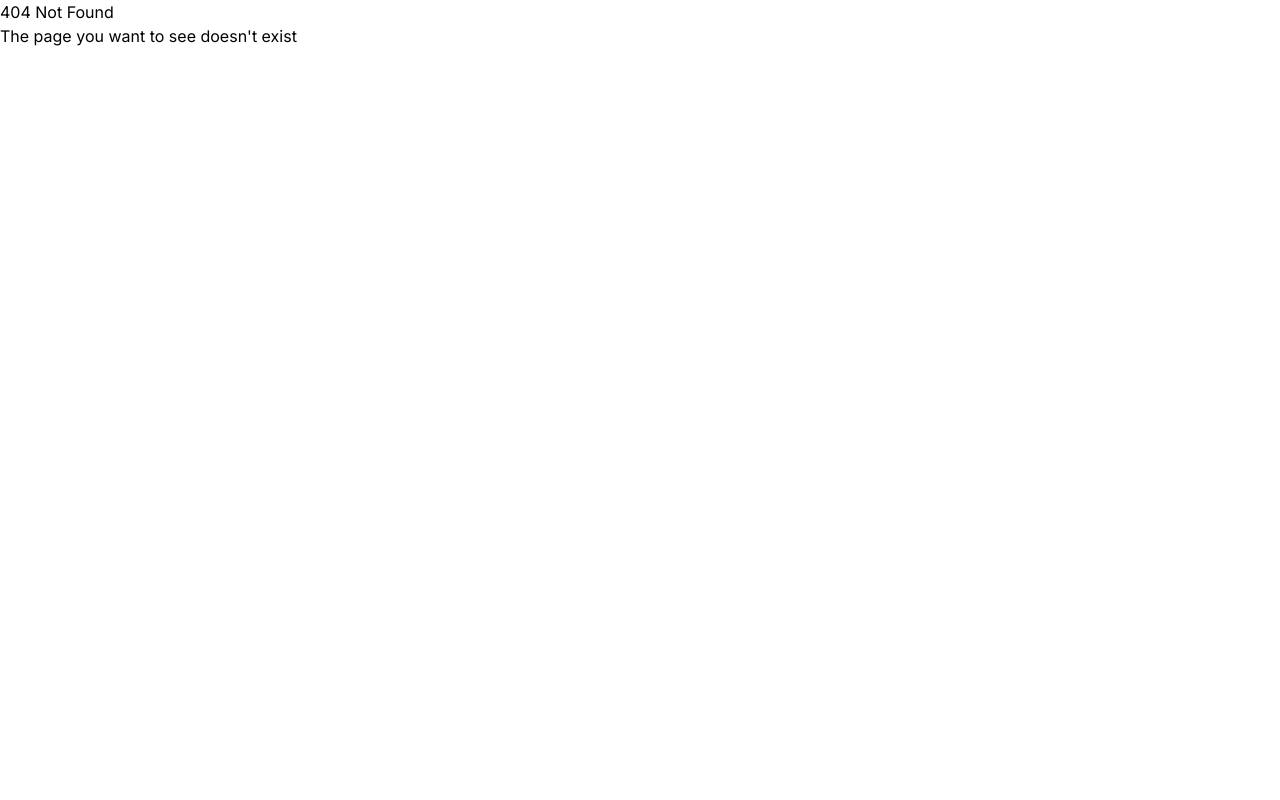
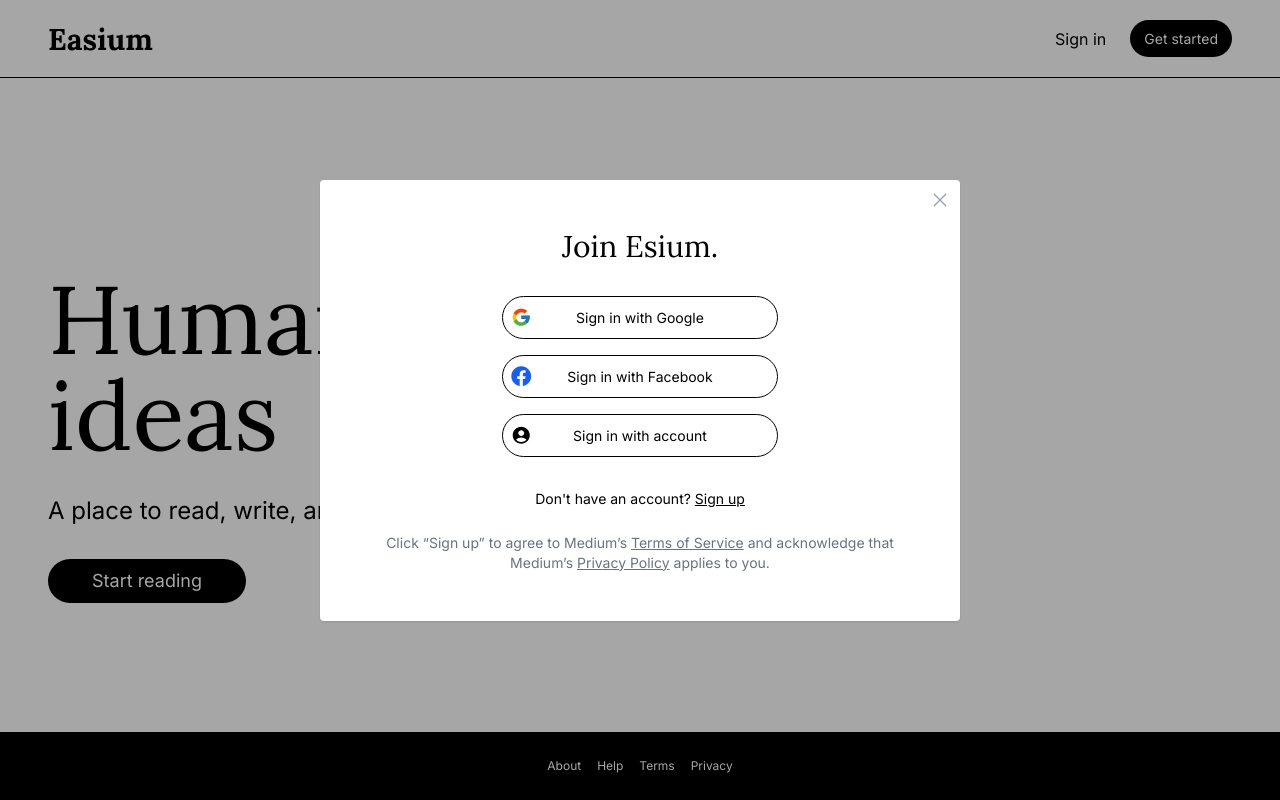
Before and after one commit to NgocPMT/blog-app-frontend, a React (Vite) app: page /sign-in in a window 1280 px wide. Before the commit this address had no page. Built offline with nearby package versions, Linux system fonts and the light colour scheme.

Commit message:
implement components and route for the Sign in form

```diff
--- /dev/null
+++ b/src/components/SignInForm.tsx
@@ -0,0 +1,164 @@
+import { useState } from "react";
+import FormField from "./FormField";
+import { Link } from "react-router";
+import { FaFacebook } from "react-icons/fa";
+import { FcGoogle } from "react-icons/fc";
+import { MdAccountCircle } from "react-icons/md";
+
+interface SubmitBody {
+  username: string;
+  password: string;
+}
+
+const SignInForm = () => {
+  const [isAccount, setIsAccount] = useState(false);
+  const [username, setUsername] = useState("");
+  const [password, setPassword] = useState("");
+  const [validationErrors, setValidationErrors] = useState<
+    Array<string | null>
+  >([]);
+
+  const handleUsernameInput = (e: React.ChangeEvent<HTMLInputElement>) => {
+    setUsername(e.target.value);
+  };
+
+  const handlePasswordInput = (e: React.ChangeEvent<HTMLInputElement>) => {
+    setPassword(e.target.value);
+  };
+
+  const handleFormValidation = () => {
+    let usernameErr: string | null = null;
+    let passwordErr: string | null = null;
+
+    const usernameLength = username.trim().length;
+    if (usernameLength === 0) {
+      usernameErr = "Username must not be empty";
+    } else if (usernameLength < 3 || usernameLength > 255) {
+      usernameErr = "Username must be between 3 and 255 characters";
+    }
+
+    const passwordLength = password.trim().length;
+    if (passwordLength === 0) {
+      passwordErr = "Password must not be empty";
+    } else if (passwordLength < 6 || passwordLength > 255) {
+      passwordErr = "Password must be between 6 and 255 characters";
+    }
+
+    setValidationErrors([usernameErr, passwordErr]);
+  };
+
+  const handleSubmitAccountForm = async () => {
+    handleFormValidation();
+    const isValid = validationErrors.filter((error) => !!error).length === 0;
+    if (!isValid) return;
+    const res = await fetch(`${import.meta.env.VITE_API_URL}/login`, {
+      method: "POST",
+      headers: {
+        "Content-Type": "application/json",
+      },
+      body: JSON.stringify({
+        username,
+        password,
+      } satisfies SubmitBody),
+    });
+    const data = await res.json();
+    if (data.errors) {
+      console.log(data.errors);
+    } else {
+      console.log(data);
+    }
+  };
+
+  return (
+    <div className="max-sm:min-w-lvw max-md:min-h-lvh md:p-12 sm:w-[40rem] flex flex-col justify-center items-center gap-6 md:gap-8">
+      {isAccount ? (
+        <>
+          <h2 className="font-lora text-2xl">Sign up with account</h2>
+          <form className="w-2/3">
+            <FormField
+              id="username"
+              label="Username"
+              value={username}
+              placeholder="Enter your username"
+              type="text"
+              onChange={handleUsernameInput}
+              onBlur={handleFormValidation}
+              error={validationErrors[0]}
+            />
+            <FormField
+              id="password"
+              label="Password"
+              value={password}
+              placeholder="Enter your password"
+              type="password"
+              onChange={handlePasswordInput}
+              onBlur={handleFormValidation}
+              error={validationErrors[1]}
+            />
+            <div className="text-center mt-6">
+              <button
+                onClick={handleSubmitAccountForm}
+                type="button"
+                className="btn transition-opacity hover:opacity-80"
+              >
+                Sign in
+              </button>
+            </div>
+          </form>
+          <button
+            onClick={() => setIsAccount(false)}
+            className="underline text-sm cursor-pointer"
+          >
+            Back to sign in options
+          </button>
+          <p className="text-sm">
+            Don't have an account?{" "}
+            <Link to="/sign-up" className="underline">
+              Sign Up
+            </Link>
+          </p>
+        </>
+      ) : (
+        <>
+          <h2 className="font-lora text-3xl">Join Esium.</h2>
+          <div className="flex flex-col gap-4 ">
+            <button className="btn bg-white text-black border px-8 md:px-16 md:py-2.5 relative">
+              <FcGoogle className="h-1/2 w-auto absolute left-2 top-1/4" />
+              <p>Sign in with Google</p>
+            </button>
+            <button className="btn bg-white text-black border px-8 md:px-16 md:py-2.5 relative">
+              <FaFacebook className="h-1/2 w-auto absolute left-2 top-1/4 text-blue-600" />
+              <p>Sign in with Facebook</p>
+            </button>
+            <button
+              onClick={() => setIsAccount(true)}
+              className="btn bg-white text-black border px-8 md:px-16 md:py-2.5 relative"
+            >
+              <MdAccountCircle className="h-1/2 w-auto absolute left-2 top-1/4 text-black" />
+              <p>Sign in with account</p>
+            </button>
+          </div>
+          <p className="text-sm">
+            Don't have an account?{" "}
+            <Link to="/sign-up" className="underline">
+              Sign up
+            </Link>
+          </p>
+          <p className="text-center text-sm text-gray-500 -mt-2 max-md:max-w-2/3">
+            Click “Sign up” to agree to Medium’s{" "}
+            <Link to="" className="underline">
+              Terms of Service
+            </Link>{" "}
+            and acknowledge that Medium’s{" "}
+            <Link to="" className="underline">
+              Privacy Policy
+            </Link>{" "}
+            applies to you.
+          </p>
+        </>
+      )}
+    </div>
+  );
+};
+
+export default SignInForm;
--- /dev/null
+++ b/src/routes/SignIn.tsx
@@ -0,0 +1,19 @@
+import Modal from "../components/Modal";
+import SignInForm from "../components/SignInForm";
+import { useNavigate } from "react-router";
+
+const SignIn = () => {
+  const navigate = useNavigate();
+
+  const handleClose = () => {
+    navigate("/");
+  };
+
+  return (
+    <Modal onClose={handleClose}>
+      <SignInForm />
+    </Modal>
+  );
+};
+
+export default SignIn;
--- a/src/routes/routes.tsx
+++ b/src/routes/routes.tsx
@@ -2,6 +2,7 @@
 import Home from "./Home";
 import ErrorPage from "./ErrorPage";
 import SignUp from "./SignUp";
+import SignIn from "./SignIn";
 
 const routes = [
   {
@@ -16,6 +17,10 @@
             path: "sign-up",
             element: <SignUp />,
           },
+          {
+            path: "sign-in",
+            element: <SignIn />,
+          },
         ],
       },
     ],
```
